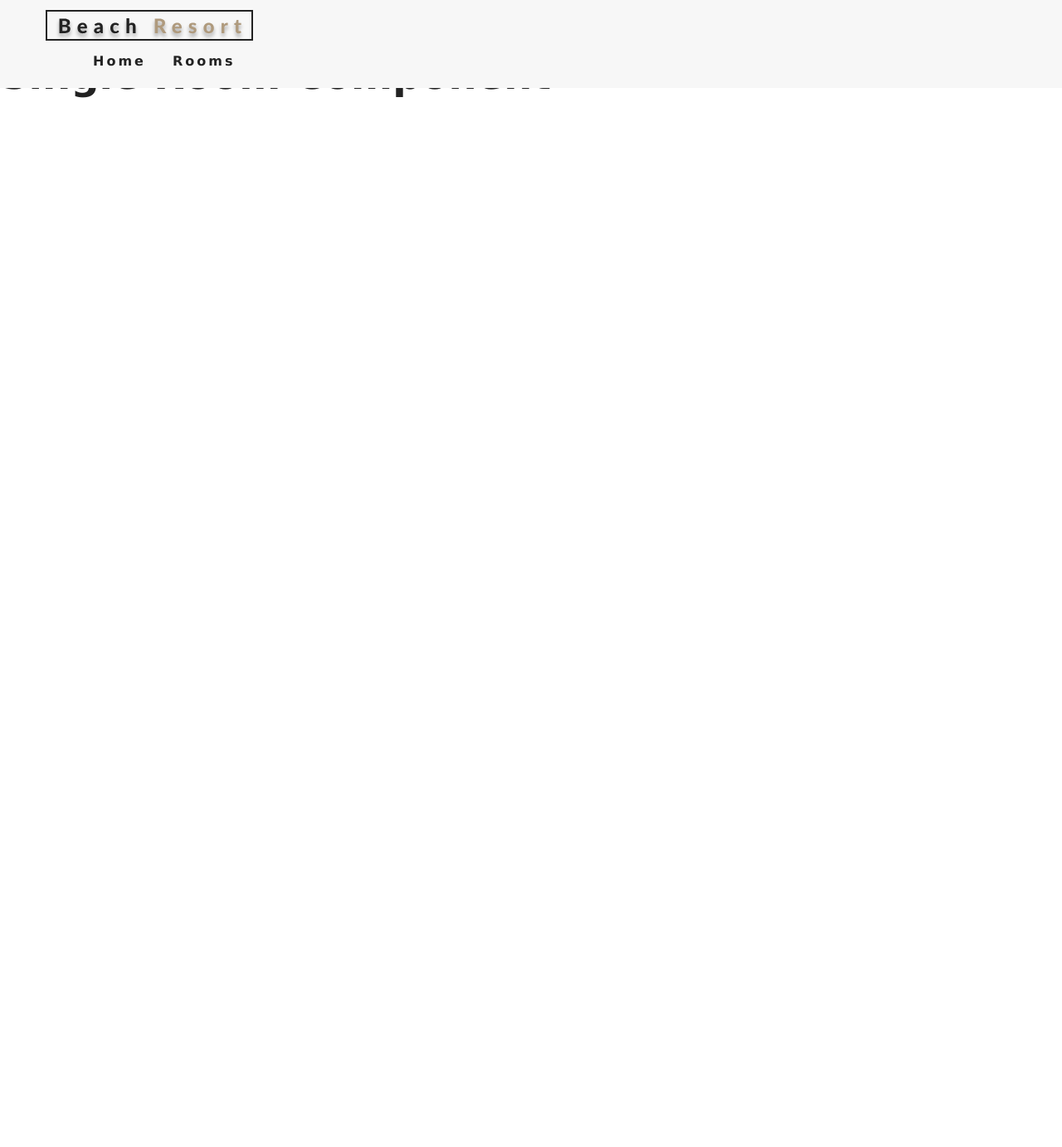
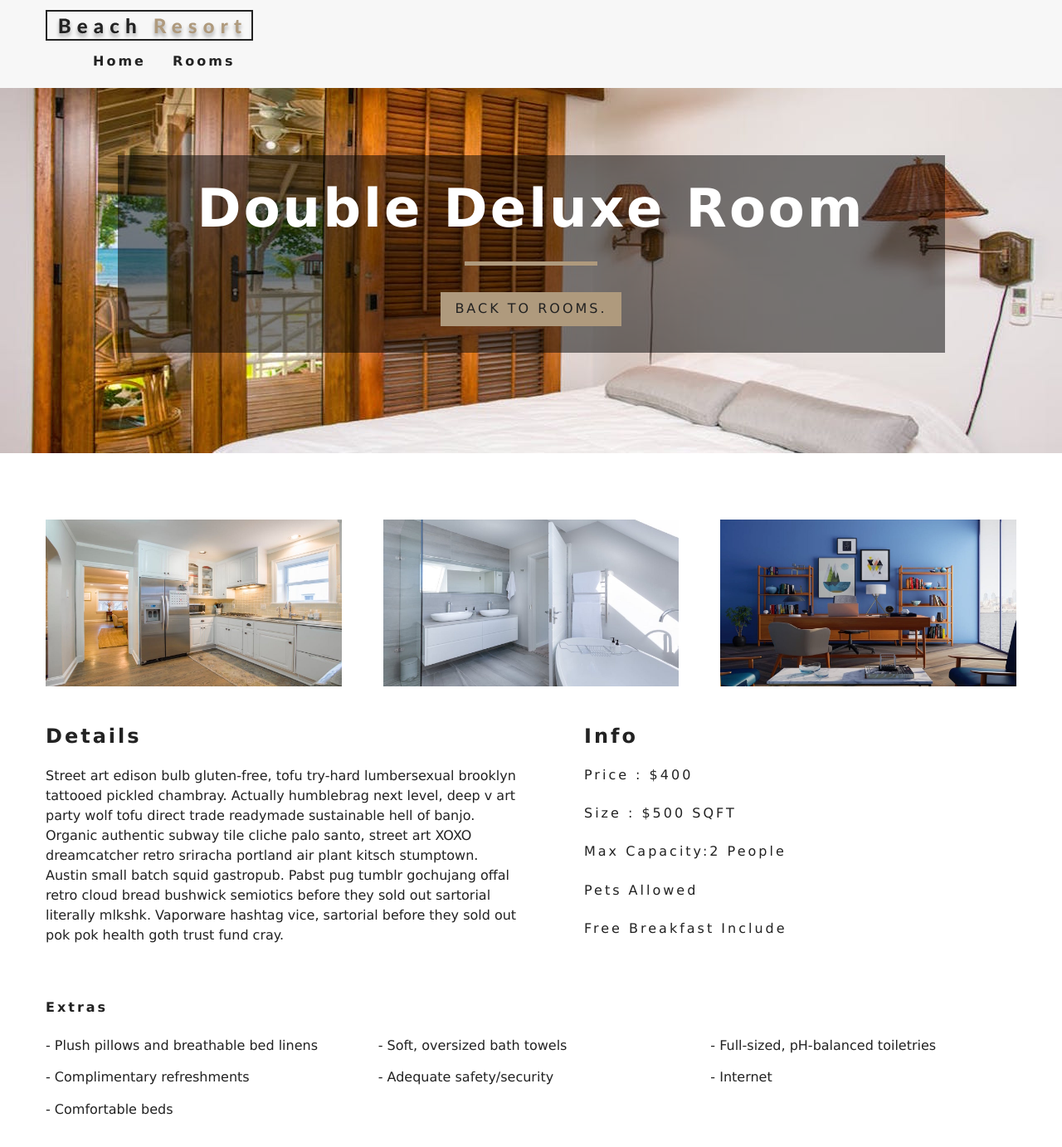
Before and after one commit to PvMeira/ResortUI, a React (Create React App) app: page /rooms/double-deluxe in a window 1280 px wide. Shown: the top 1382 px of the page at 83% size. Before the commit the page ends 800 px from the top, so only its background shows below. Built offline with nearby package versions, Linux system fonts and the light colour scheme.

Commit message:
Creating Single-room page and Custom Hero component

```diff
--- a/package.json
+++ b/package.json
@@ -10,7 +10,8 @@
     "react-dom": "^16.12.0",
     "react-icons": "^3.9.0",
     "react-router-dom": "^5.1.2",
-    "react-scripts": "3.3.1"
+    "react-scripts": "3.3.1",
+    "styled-components": "^5.0.1"
   },
   "scripts": {
     "start": "react-scripts start",
--- a/src/Context.js
+++ b/src/Context.js
@@ -1,6 +1,6 @@
 import React, { Component } from "react";
 
-import items from './data';
+import items from "./data";
 
 const RoomContext = React.createContext();
 
@@ -12,26 +12,31 @@ class RoomProvider extends Component {
     loading: true
   };
 
-
   componentDidMount() {
-    let rooms =  this.formatData(items);
-    let featuredRooms = rooms.filter( room => room.featured);
-    this.setState({rooms, featuredRooms, sortedRooms: rooms, loading:false});
+    let rooms = this.formatData(items);
+    let featuredRooms = rooms.filter(room => room.featured);
+    this.setState({ rooms, featuredRooms, sortedRooms: rooms, loading: false });
   }
 
   formatData(items) {
     let tempItems = items.map(item => {
       let id = item.sys.id;
       let images = item.fields.images.map(image => image.fields.file.url);
-      let room = { ...item.fields, images, id};
+      let room = { ...item.fields, images, id };
       return room;
     });
     return tempItems;
   }
 
+  getRoom = slug => {
+    let tempRoom = [...this.state.rooms];
+    const room = tempRoom.find(room => room.slug === slug);
+    return room;
+  };
+
   render() {
     return (
-      <RoomContext.Provider value={{ ...this.state}}>
+      <RoomContext.Provider value={{ ...this.state, getRoom: this.getRoom }}>
         {this.props.children}
       </RoomContext.Provider>
     );
@@ -39,4 +44,4 @@ class RoomProvider extends Component {
 }
 const RoomConsumer = RoomContext.Consumer;
 
-export {RoomProvider, RoomConsumer,RoomContext };
+export { RoomProvider, RoomConsumer, RoomContext };
--- a/src/components/featuredRooms/FeaturedRooms.js
+++ b/src/components/featuredRooms/FeaturedRooms.js
@@ -14,7 +14,7 @@ export default class FeaturedRooms extends Component {
     return (
       <section className="featured-rooms">
         <Title title="Featured Rooms" />
-        <div className="featured-rooms-denter">
+        <div className="featured-rooms-center">
           {loading ? <Loading /> : rooms}
         </div>
       </section>
--- /dev/null
+++ b/src/components/hero/StyledHero.js
@@ -0,0 +1,11 @@
+import styled from "styled-components";
+
+const StyledHero = styled.header`
+  min-height: 60vh;
+  background: url(${props => props.img}) center/cover no-repeat;
+  display: flex;
+  align-items: center;
+  justify-content: center;
+`;
+
+export default StyledHero;
--- a/src/components/room/Room.js
+++ b/src/components/room/Room.js
@@ -25,6 +25,7 @@ export default function Room({room}) {
     )
 }
 
+// Validate the given props, and emit a warning in the console.
 Room.propTypes = {
     room:PropTypes.shape({
         name:PropTypes.string.isRequired,
--- a/src/pages/SingleRoom.js
+++ b/src/pages/SingleRoom.js
@@ -1,11 +1,89 @@
-import React, { Component } from 'react'
+import React, { Component } from "react";
+import defaultBcg from "../images/room-1.jpeg";
+import Banner from "../components/banner/Banner";
+import { Link } from "react-router-dom";
+import { RoomContext } from "../Context";
+import StyledHero from "../components/hero/StyledHero";
 
 export default class SingleRoom extends Component {
-    render() {
-        return (
-            <div>
-                <h1>Single Room Component</h1>
-            </div>
-        )
+  constructor(props) {
+    super(props);
+    this.state = {
+      slug: props.match.params.slug,
+      defaultBcg
+    };
+  }
+
+  getLinkFragment = () => {
+    return (
+      <Link to="/rooms" className="btn-primary">
+        Back to Rooms.
+      </Link>
+    );
+  };
+
+  static contextType = RoomContext;
+  render() {
+    const { getRoom } = this.context;
+    const room = getRoom(this.state.slug);
+    if (!room) {
+      return (
+        <div className="error">
+          <h3>No such room could be found</h3>
+          {this.getLinkFragment()}
+        </div>
+      );
     }
+    const {
+      name,
+      description,
+      capacity,
+      size,
+      price,
+      extras,
+      breakfast,
+      pets,
+      images
+    } = room;
+    const [mainImg, ...othersImages] = images;
+    return (
+      <>
+        <StyledHero img={mainImg || defaultBcg}>
+          <Banner title={`${name} room`}>{this.getLinkFragment()}</Banner>
+        </StyledHero>
+        <section className="single-room">
+          <div className="single-room-images">
+            {othersImages.map((item, index) => {
+              return <img key={index} src={item} alt={name} />;
+            })}
+          </div>
+          <div className="single-room-info">
+            <article className="desc">
+              <h3>details</h3>
+              <p>{description}</p>
+            </article>
+            <article className="info">
+              <h3>info</h3>
+              <h6>price : ${price}</h6>
+              <h6>size : ${size} SQFT</h6>
+              <h6>
+                max capacity:
+                {capacity > 1 ? `${capacity} people ` : `${capacity} person`}{" "}
+              </h6>
+              <h6>{pets ? "pets allowed" : "no pets allowed"}</h6>
+              <h6>{breakfast && "free breakfast include"}</h6>
+            </article>
+          </div>
+        </section>
+        <div className="section room-extras">
+          <h6> extras </h6>
+          <ul className="extras">
+            {extras.map((extra, index) => {
+              return <li key={index}> - {extra}</li>
+            })}
+          </ul>
+        </div>
+      </>
+    );
+  }
 }
```
Also changed, not shown: 1 other file (tests, documents, lock files or other folders).
